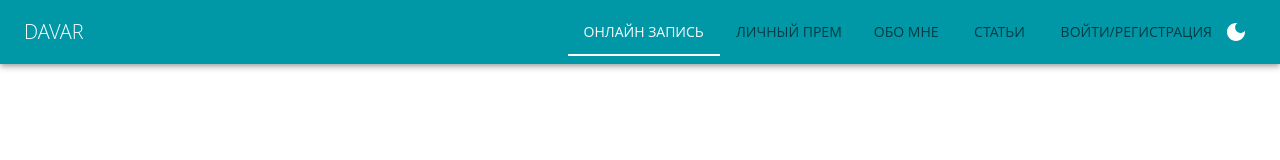
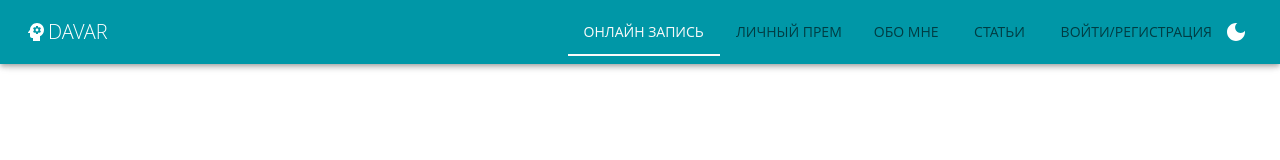
Before and after one commit to ScobarDen/psycho-pesonal-site, a React (Create React App) app: page / in a window 1280 px wide. Shown: the top 160 px of the page. Built offline with nearby package versions, Linux system fonts and the light colour scheme.

Commit message:
пока что закончил навбар fix

```diff
--- a/src/components/ui/Header/index.tsx
+++ b/src/components/ui/Header/index.tsx
@@ -2,6 +2,7 @@ import React, { useState } from 'react';
 import { AppBar, IconButton, Tab, Tabs, Toolbar, Typography } from '@mui/material';
 import LightModeIcon from '@mui/icons-material/LightMode';
 import DarkModeIcon from '@mui/icons-material/DarkMode';
+import PsychologyIcon from '@mui/icons-material/Psychology';
 import { useSelector } from 'react-redux';
 import { selectTheme, Theme, toggleThemeMode } from '../../../redux/theme';
 import { useAppDispatch } from '../../../redux/hooks';
@@ -19,9 +20,9 @@ const Header: React.FC = () => {
   };
 
   return (
-    <div className={styles.header}>
-      <AppBar position="static">
+    <AppBar position="fixed">
       <Toolbar>
+        <PsychologyIcon />
         <Typography variant="h6" className={styles.title}>
           DAVAR
         </Typography>
@@ -42,7 +43,6 @@ const Header: React.FC = () => {
         </IconButton>
       </Toolbar>
     </AppBar>
-    </div>
   );
 };
 
```
Lines whose indentation alone changed are shown as unchanged.
